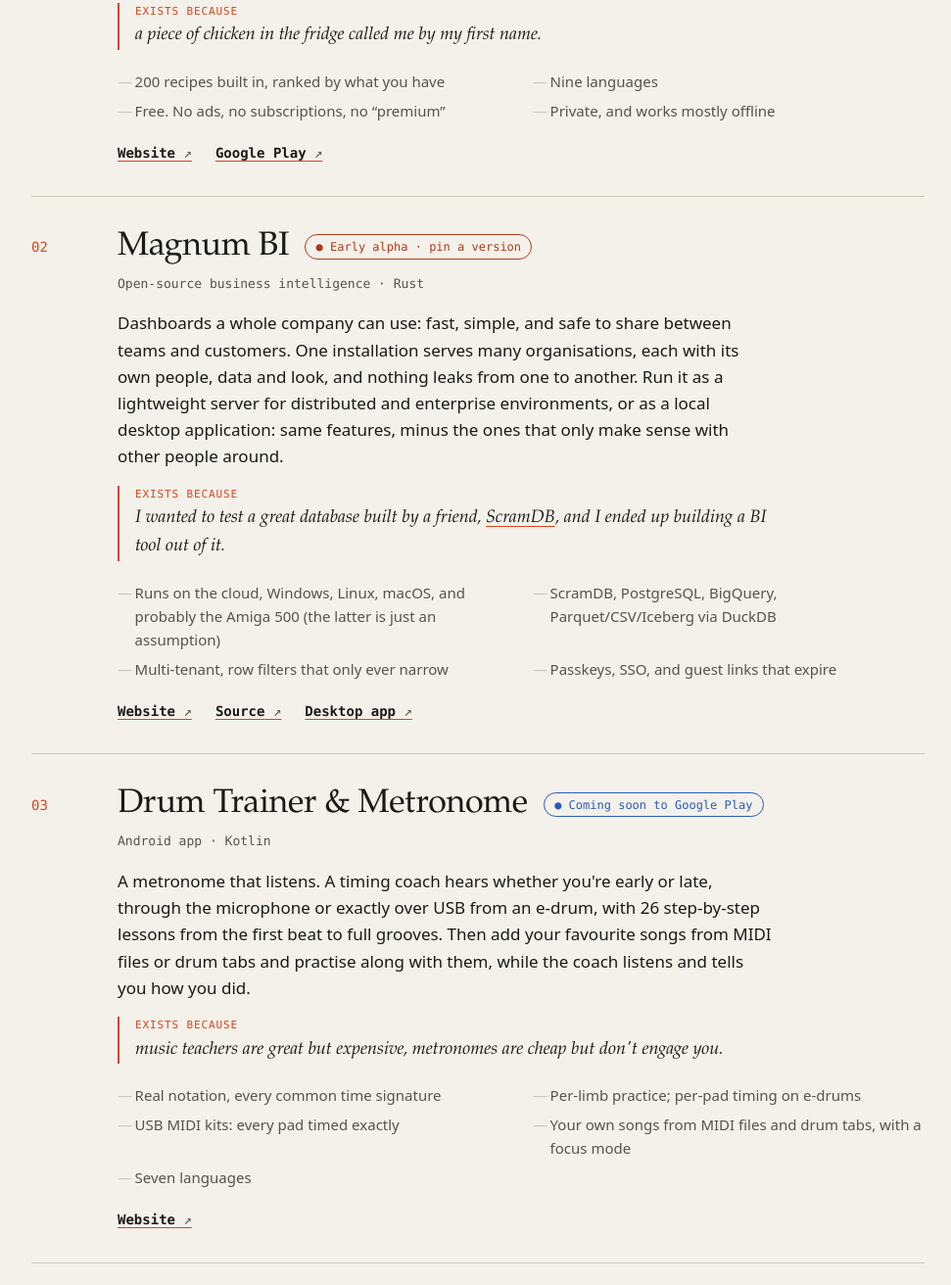
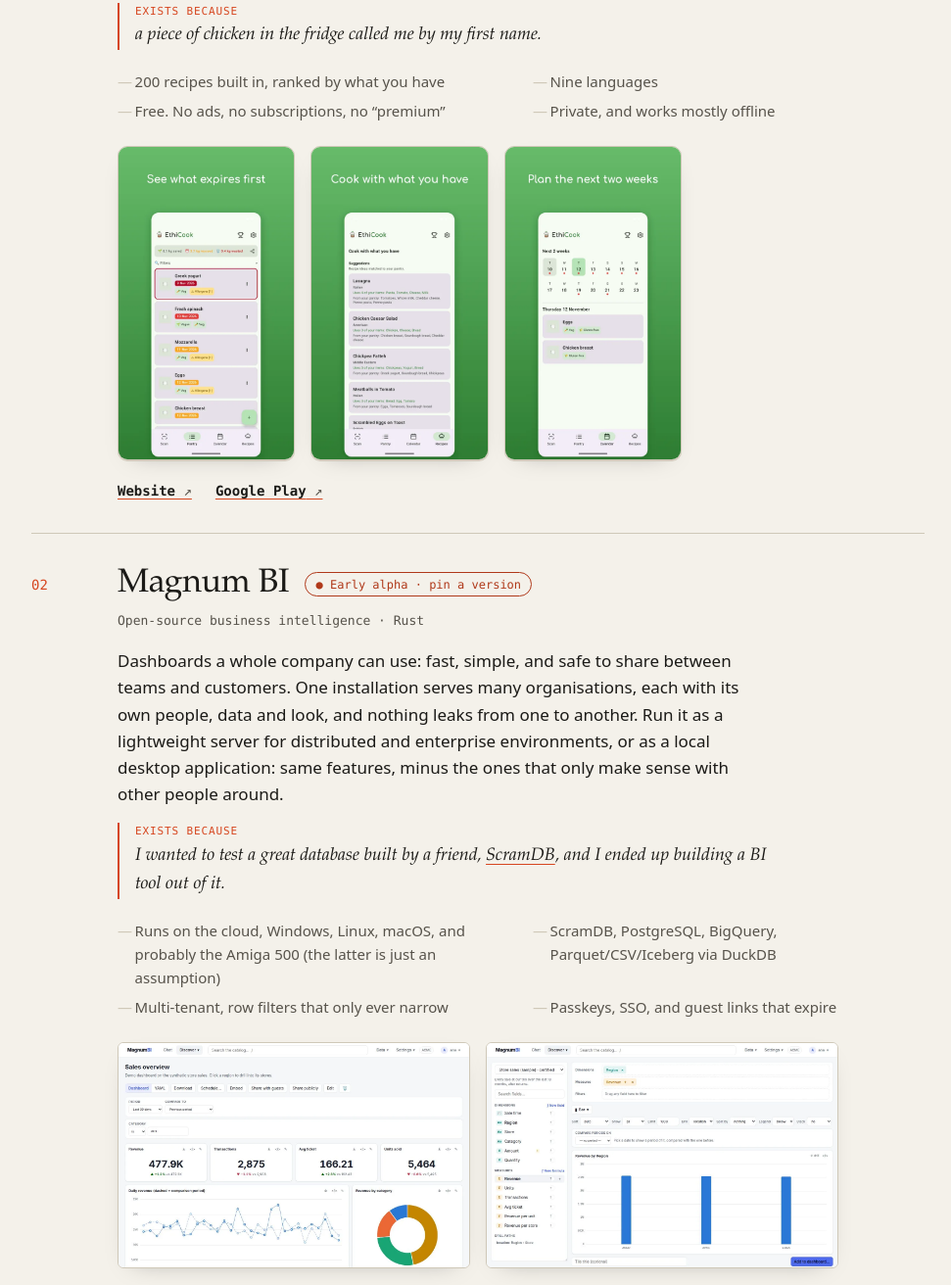
Before and after one commit to giobinda/binda.world, a plain HTML site: page index.html in a window 1280 px wide. Shown: the part 1155-2467 px from the top of the page at 98% size, without its empty margins (152-1123 px from the left). Drawn offline with Linux system fonts and the light colour scheme.

Commit message:
Add project screenshots

```diff
--- a/index.html
+++ b/index.html
@@ -76,6 +76,11 @@
               <li>Free. No ads, no subscriptions, no “premium”</li>
               <li>Private, and works mostly offline</li>
             </ul>
+            <div class="shots shots--phone">
+                <a href="assets/shots/ethicook/pantry.webp"><img src="assets/shots/ethicook/pantry.webp" alt="EthiCook pantry: foods sorted by what expires first" width="540" height="960" loading="lazy" decoding="async"></a>
+                <a href="assets/shots/ethicook/recipes.webp"><img src="assets/shots/ethicook/recipes.webp" alt="EthiCook recipes ranked by what is in your pantry" width="540" height="960" loading="lazy" decoding="async"></a>
+                <a href="assets/shots/ethicook/calendar.webp"><img src="assets/shots/ethicook/calendar.webp" alt="EthiCook two-week expiry calendar" width="540" height="960" loading="lazy" decoding="async"></a>
+            </div>
             <p class="links">
               <a href="https://ethicook.app/">Website</a>
               <a href="https://play.google.com/store/apps/details?id=com.ethicook.app">Google Play</a>
@@ -103,6 +108,10 @@
               <li>Multi-tenant, row filters that only ever narrow</li>
               <li>Passkeys, SSO, and guest links that expire</li>
             </ul>
+            <div class="shots shots--screen">
+                <a href="assets/shots/magnumbi/dashboard.webp"><img src="assets/shots/magnumbi/dashboard.webp" alt="Magnum BI sales dashboard with KPIs, a line chart and a donut chart" width="1280" height="820" loading="lazy" decoding="async"></a>
+                <a href="assets/shots/magnumbi/explore.webp"><img src="assets/shots/magnumbi/explore.webp" alt="Magnum BI drag-and-drop explorer building a bar chart" width="1280" height="820" loading="lazy" decoding="async"></a>
+            </div>
             <p class="links">
               <a href="https://giobinda.github.io/magnumbi/">Website</a>
               <a href="https://github.com/giobinda/magnumbi">Source</a>
@@ -131,6 +140,11 @@
               <li>Your own songs from MIDI files and drum tabs, with a focus mode</li>
               <li>Seven languages</li>
             </ul>
+            <div class="shots shots--phone">
+                <a href="assets/shots/drum-trainer/coach.webp"><img src="assets/shots/drum-trainer/coach.webp" alt="Timing coach showing strokes 38 ms ahead of the click" width="540" height="1200" loading="lazy" decoding="async"></a>
+                <a href="assets/shots/drum-trainer/lesson.webp"><img src="assets/shots/drum-trainer/lesson.webp" alt="Lesson 11: the basic rock beat in drum notation" width="540" height="1200" loading="lazy" decoding="async"></a>
+                <a href="assets/shots/drum-trainer/progress.webp"><img src="assets/shots/drum-trainer/progress.webp" alt="Practice progress: streak, calendar and badges" width="540" height="1200" loading="lazy" decoding="async"></a>
+            </div>
             <p class="links">
               <a href="https://giobinda.github.io/drum-trainer/">Website</a>
             </p>
@@ -177,6 +191,10 @@
               <li>Pressure curves, presets, a key finder</li>
               <li>AppImage and Flatpak; KDE Plasma 6 on Wayland</li>
             </ul>
+            <div class="shots shots--window">
+                <a href="assets/shots/inkswitch/profiles.webp"><img src="assets/shots/inkswitch/profiles.webp" alt="Inkswitch profiles for Krita, Blender, GIMP, Inkscape and Photoshop, with the tablet controls labelled" width="1030" height="1098" loading="lazy" decoding="async"></a>
+                <a href="assets/shots/inkswitch/editor.webp"><img src="assets/shots/inkswitch/editor.webp" alt="Inkswitch profile editor: express keys and dial shortcuts" width="1030" height="1098" loading="lazy" decoding="async"></a>
+            </div>
             <p class="links">
               <a href="https://github.com/giobinda/inkswitch">Source</a>
               <a href="https://github.com/giobinda/inkswitch/releases/latest">Download</a>
--- a/styles.css
+++ b/styles.css
@@ -246,3 +246,33 @@ a:hover { color: var(--accent); }
 
 code { font-family: var(--mono); font-size: .875em; background: var(--paper-2); padding: .1em .35em; border-radius: 3px; }
 .links--none { font-weight: 400; color: var(--ink-2); font-style: italic; }
+
+/* ---------- screenshots ---------- */
+.shots {
+  display: grid; gap: clamp(.5rem, 1.5vw, 1rem);
+  margin: 1.5rem 0 0; max-width: 46rem;
+}
+.shots a { display: block; text-decoration: none; }
+.shots img { display: block; width: 100%; height: auto; }
+
+.shots--phone { grid-template-columns: repeat(3, minmax(0, 1fr)); max-width: 36rem; }
+.shots--phone img {
+  border-radius: 10px; border: 1px solid var(--rule);
+  box-shadow: 0 1px 0 var(--rule), 0 8px 24px -16px rgb(0 0 0 / .35);
+}
+
+.shots--screen { grid-template-columns: repeat(2, minmax(0, 1fr)); }
+.shots--screen img {
+  border-radius: 6px; border: 1px solid var(--rule); background: #fff;
+  box-shadow: 0 8px 24px -16px rgb(0 0 0 / .35);
+}
+
+/* window captures already carry their own shadow and transparent margin */
+.shots--window { grid-template-columns: repeat(2, minmax(0, 1fr)); gap: 0; max-width: 40rem; }
+
+.shots a:hover img { border-color: var(--accent); }
+
+@media (max-width: 720px) {
+  .shots--screen, .shots--window { grid-template-columns: 1fr; }
+  .shots--window { max-width: 26rem; }
+}
```
Also changed, not shown: assets/shots/drum-trainer/coach.webp (added), assets/shots/drum-trainer/lesson.webp (added), assets/shots/drum-trainer/progress.webp (added), assets/shots/ethicook/calendar.webp (added), assets/shots/ethicook/pantry.webp (added), assets/shots/ethicook/recipes.webp (added), assets/shots/inkswitch/editor.webp (added), assets/shots/inkswitch/profiles.webp (added), assets/shots/magnumbi/dashboard.webp (added), assets/shots/magnumbi/explore.webp (added).
